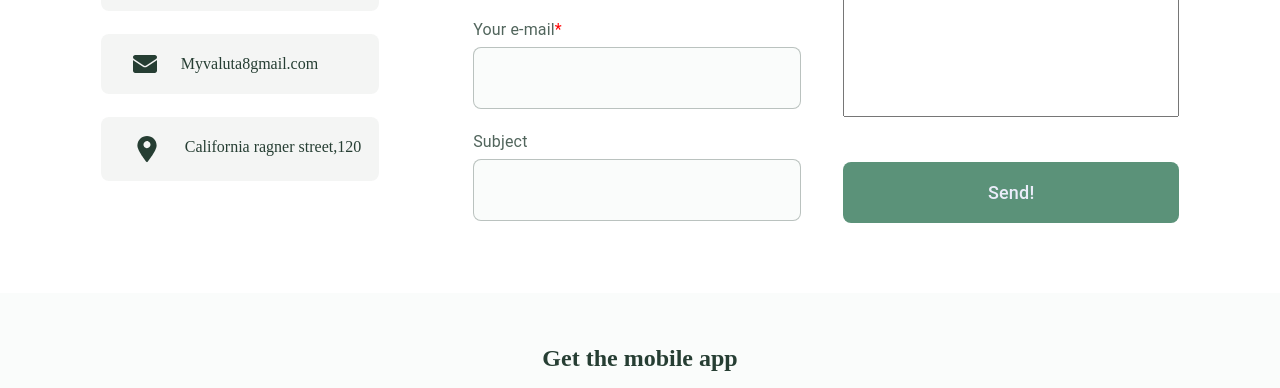
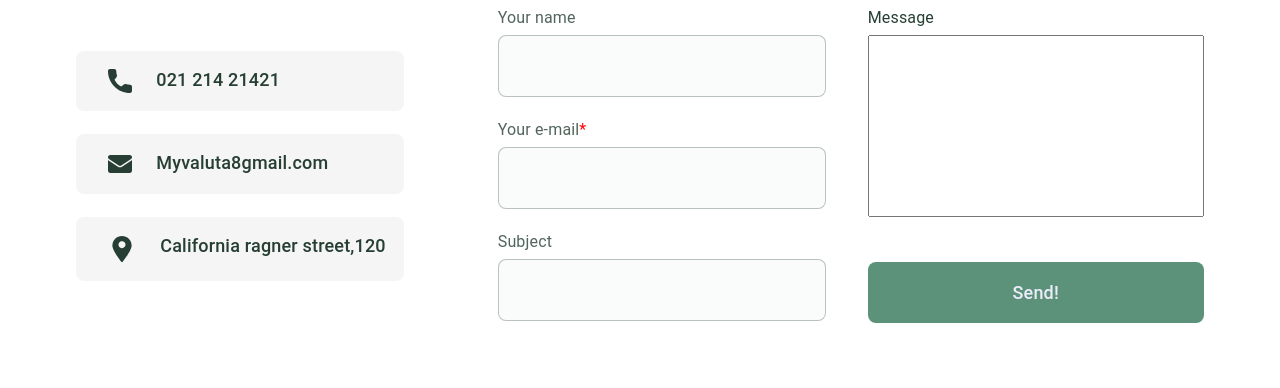
Before and after one commit to altersoft-digital/myvaluta, a plain HTML site: page contactpage.html in a window 1280 px wide. Shown: the part 370-758 px from the top of the page. Drawn offline with Linux system fonts and the light colour scheme.

Commit message:
edited contact page margins and styles

```diff
--- a/assets/css/style.css
+++ b/assets/css/style.css
@@ -1087,16 +1087,16 @@ p {
     margin-bottom: 52px;
     padding-block: 32px 52px;
 }
-
 .contactus-main{
     width: 100%;
-    /* margin: 0 auto; */
     align-self: center;
     display: grid;
     grid-auto-flow: row;
     align-items: center;
     justify-items: center;
     grid-gap: 50px;
+    padding-bottom: 178px;
+    padding-top: 100px;
 }
 .contact-page-section h1{
     font-family: 'Roboto';
@@ -1142,6 +1142,16 @@ p {
     background: rgba(38, 62, 51, 0.05);
     border-radius: 8px;
     padding: 18px 18px 18px 32px;
+}
+.info-p{
+    font-family: 'Roboto';
+    font-style: normal;
+    font-weight: 500;
+    font-size: 18px;
+    line-height: 21px;
+    text-align: center;
+    letter-spacing: 0.01em;
+    color: #263E33;
 }
 .right-forms{
     display: grid;
```
